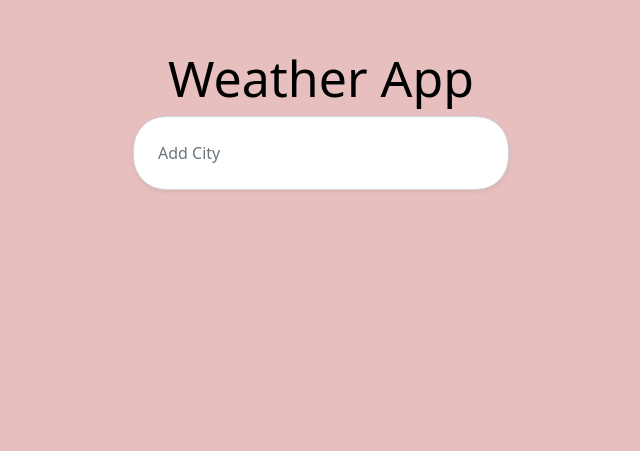
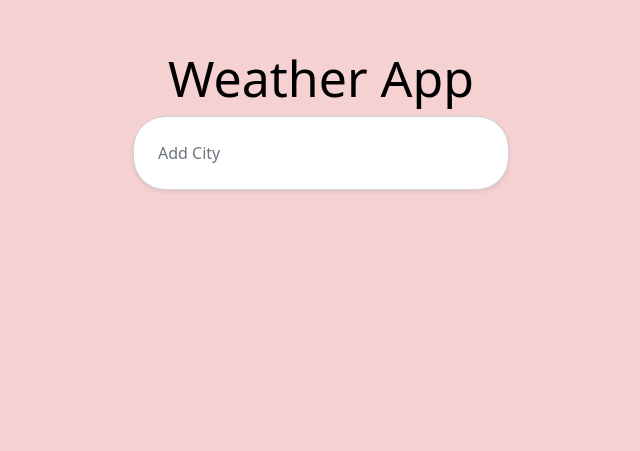
Before and after one commit to JulianaOsemeke/weather-app, a plain HTML site: page index.html in a window 1280 px wide. Shown: the whole page, without its empty margins (319-959 px from the left). Drawn offline with nearby package versions, Linux system fonts and the light colour scheme.

Commit message:
Edit: Adjust background color

```diff
--- a/style.css
+++ b/style.css
@@ -1,5 +1,5 @@
 body {
-  background: rgb(232, 191, 191);
+  background: rgb(245, 209, 209);
   color: black;
   margin: 0;
   padding: 0;
```
